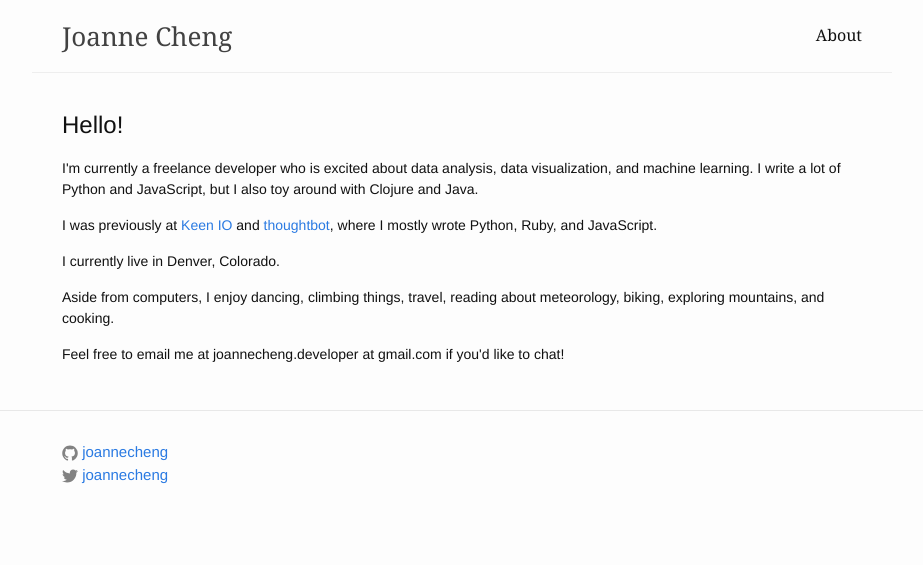
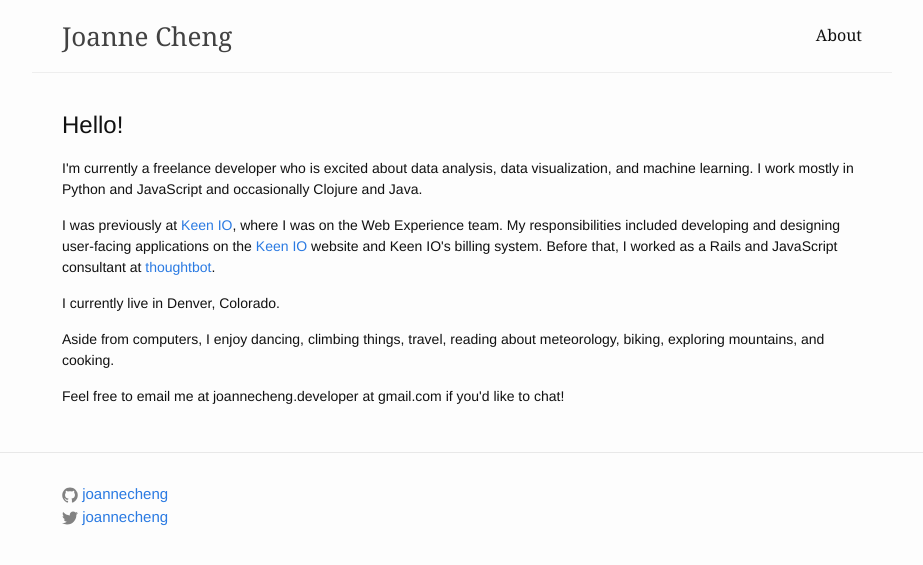
Before and after one commit to joannecheng/joannecheng.github.io, a Jekyll site: the page built from about.html, in a window 1280 px wide. Shown: the top 565 px of the page, without its empty margins (178-1101 px from the left). Built offline with Jekyll 4.4.1, drawn with Linux system fonts in a browser that asks for light colours; nearby versions of some CDN libraries; library files that are not in the unit come from our copies.

Commit message:
update About page

```diff
--- a/about.html
+++ b/about.html
@@ -7,13 +7,17 @@ permalink: /about/
 <h2>Hello!</h2>
 <div class="f6">
   <p>I'm currently a freelance developer who is excited about data analysis, data visualization, and machine learning.
-  I write a lot of Python and JavaScript, but I also toy around with Clojure and Java.
+  I work mostly in Python and JavaScript and occasionally Clojure and Java.
   </p>
 
   <p>I was previously at
-  <a href="https://keen.io">Keen IO</a> and
-  <a href="https://thoughtbot.com">thoughtbot</a>,
-  where I mostly wrote Python, Ruby, and JavaScript.
+  <a href="https://keen.io">Keen IO</a>, where I was on the Web Experience team.
+  My responsibilities included developing and designing user-facing applications
+  on the <a href="https://keen.io">Keen IO</a> website and Keen IO's
+  billing system.
+
+  Before that, I worked as a Rails and JavaScript consultant at
+  <a href="https://thoughtbot.com">thoughtbot</a>.
   </p>
 
   <p>
```
